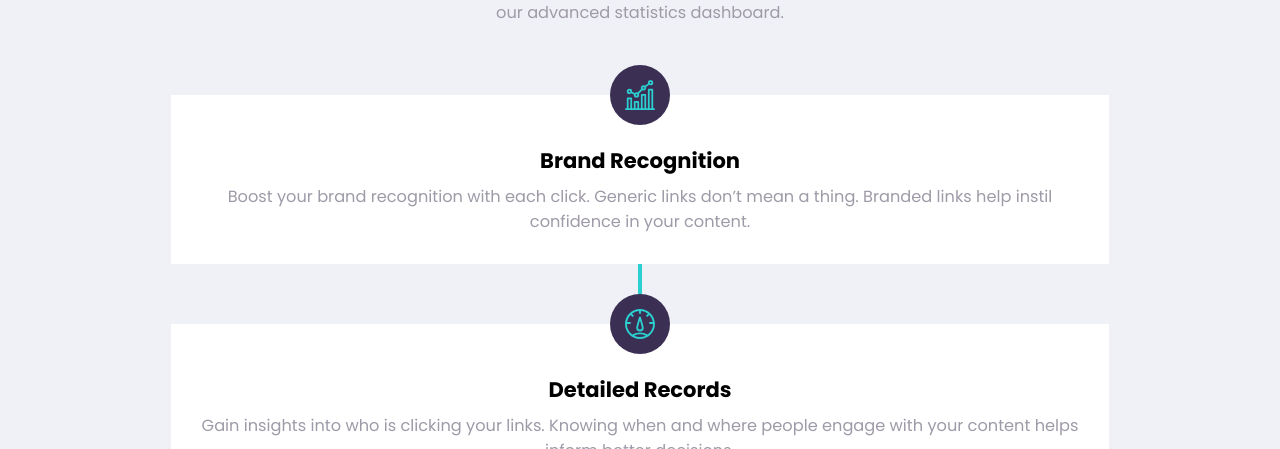
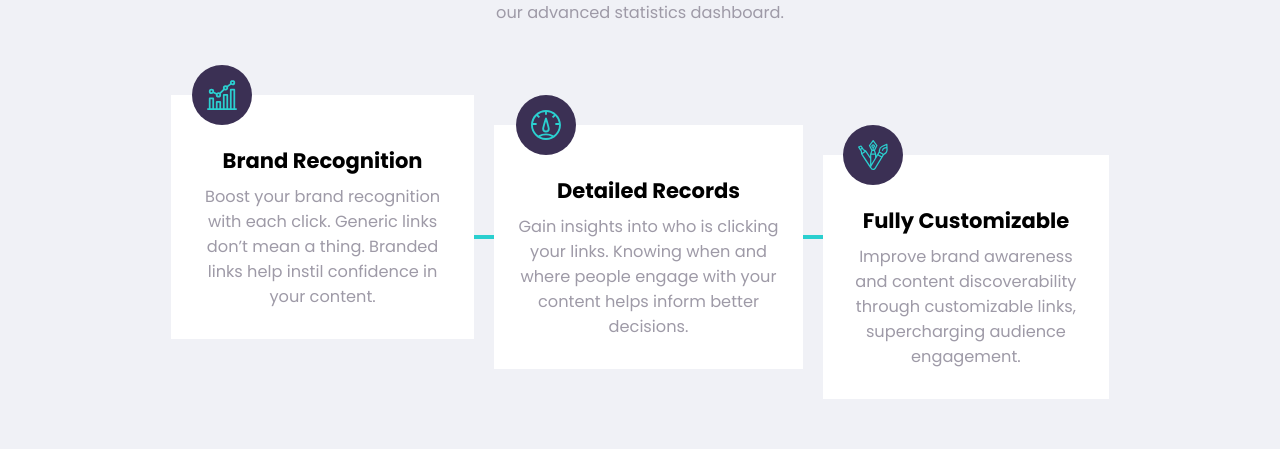
Before and after one commit to bmhan319/URL-Shortening, a React (Create React App) app: page / in a window 1280 px wide. Shown: the part 846-1295 px from the top of the page. Built offline with nearby package versions, Linux system fonts and the light colour scheme; no server answers.

Commit message:
styled stats section for desktop

```diff
--- a/src/components/StatsSection.js
+++ b/src/components/StatsSection.js
@@ -12,19 +12,21 @@ export default function StatsSection(props) {
         <h2 className="stats-title">Advanced Statistics</h2>
         <p className="stats-text">Track how your links are performing across the web with our advanced statistics dashboard.</p>
       </div>
+
+      <div className="windows-container">
         <div className="window window1">
           <div className="window-icon-container brand-icon-container"></div>
           <h3 className="window-title brand-title">Brand Recognition</h3>
           <p className="window-text brand-text">Boost your brand recognition with each click. Generic links don’t
           mean a thing. Branded links help instil confidence in your content.</p>
-        <div className="vertical-line"></div>
+          <div className="vertical-line vertical-line1"></div>
         </div>
         <div className="window window2">
+          <div className="window-icon-container detail-icon-container"></div>
           <h3 className="window-title detail-title">Detailed Records</h3>
-        <div className="window-icon-container detail-icon-container"></div>
           <p className="window-text detail-text">Gain insights into who is clicking your links. Knowing when and where
           people engage with your content helps inform better decisions.</p>
-        <div className="vertical-line"></div>
+          <div className="vertical-line vertical-line2"></div>
         </div>
         <div className="window window3">
           <div className="window-icon-container custom-icon-container"></div>
@@ -32,6 +34,7 @@ export default function StatsSection(props) {
           <p className="window-text custom-text">Improve brand awareness and content discoverability through customizable
           links, supercharging audience engagement.</p>
         </div>
+      </div>
     </section>
   )
 }
--- a/src/css/stats-section.css
+++ b/src/css/stats-section.css
@@ -61,7 +61,7 @@
   background-color: var(--Cyan);
   position: absolute;
   bottom: -30px;
-  left: 50%;
+  right: 50%;
   transform: translateX(-50%);
 }
 
@@ -74,11 +74,57 @@
 @media only screen and (min-width: 376px) {
   .sec2 {
     max-width: 1440px;
-    padding: 0 170px;
+    padding: 0 170px 80px;
   }
 
   .stats-text-container {
     width: 470px;
     margin: 30px auto 70px;
   }
+
+  .windows-container {
+    display: flex;
+  }
+
+  .window {
+    margin-bottom: 0;
+    text-align: center;
+    padding: 50px 20px 30px;
+    position: relative;
+  }
+
+  .window1,
+  .window2 {
+    margin-right: 20px;
+  }
+
+  .window1 {
+    margin-bottom: 60px;
+  }
+
+  .window2 {
+    margin-top: 30px;
+    margin-bottom: 30px;
+  }
+
+  .window3 {
+    margin-top: 60px;
+  }
+
+  .window-icon-container {
+    left: 7%;
+    transform: none;
+  }
+
+  .vertical-line {
+    width: 20px;
+    height: 4px;
+    bottom: 100px;
+    right: -20px;
+    transform: translate(0, 0%);
+  }
+
+  .vertical-line2 {
+    bottom: 130px;
+  }
 }
```
Lines whose indentation alone changed are shown as unchanged.
